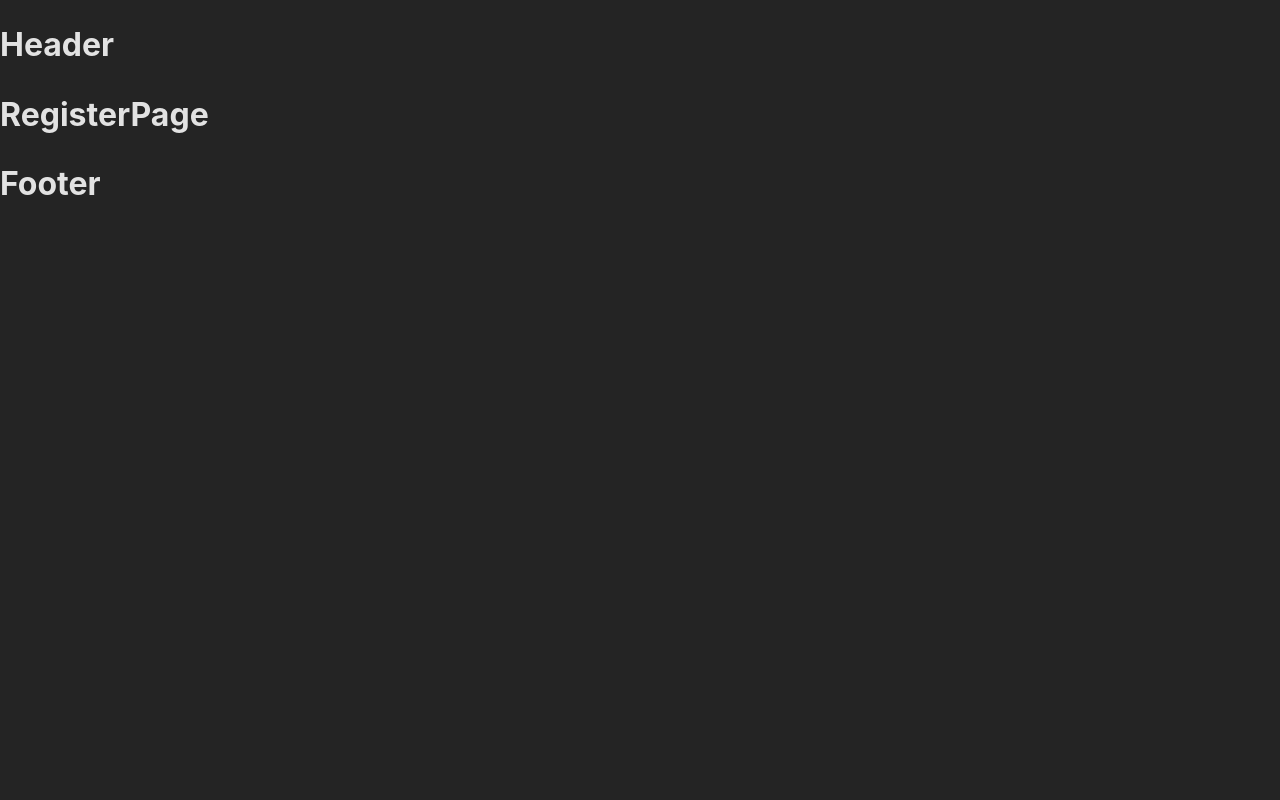
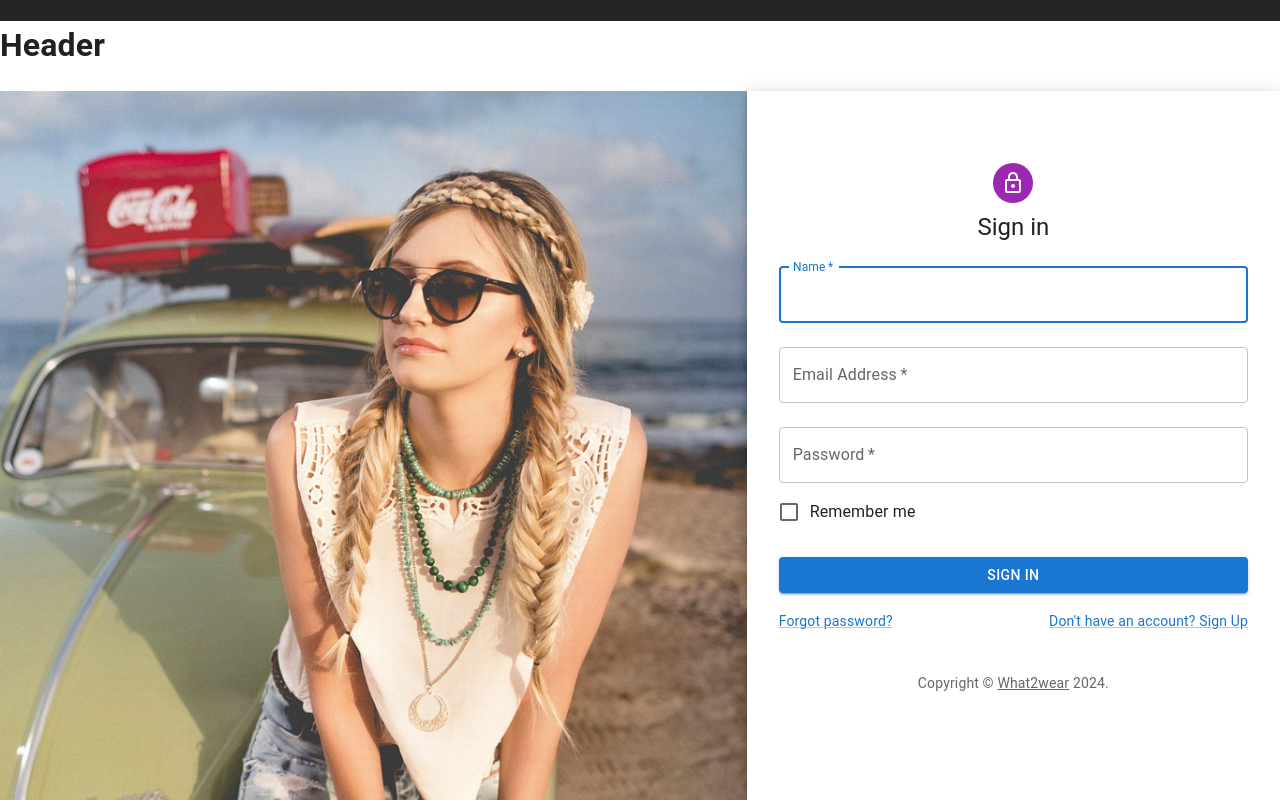
Before and after one commit to CristianMart1nez/What2Wear, a React (Vite) app in the folder what2wear/: page /register in a window 1280 px wide. Shown: the top 800 px of the page. Built offline with nearby package versions, Linux system fonts and the light colour scheme.

Commit message:
Styled register page and created services user.js

```diff
--- a/what2wear/src/App.jsx
+++ b/what2wear/src/App.jsx
@@ -1,5 +1,5 @@
 import { RouterProvider } from "react-router-dom";
-import { HomePage } from "./pages";
+import { HomePage } from "./pages/HomePage/HomePage";
 import { router } from "./router";
 import "./App.css";
 
--- a/what2wear/src/pages/RegisterPage/RegisterPage.jsx
+++ b/what2wear/src/pages/RegisterPage/RegisterPage.jsx
@@ -1,7 +1,169 @@
-import './RegisterPage.css'
+import Avatar from '@mui/material/Avatar';
+import Button from '@mui/material/Button';
+import CssBaseline from '@mui/material/CssBaseline';
+import TextField from '@mui/material/TextField';
+import FormControlLabel from '@mui/material/FormControlLabel';
+import Checkbox from '@mui/material/Checkbox';
+import Link from '@mui/material/Link';
+import Paper from '@mui/material/Paper';
+import Box from '@mui/material/Box';
+import Grid from '@mui/material/Grid';
+import LockOutlinedIcon from '@mui/icons-material/LockOutlined';
+import Typography from '@mui/material/Typography';
+import { createTheme, ThemeProvider } from '@mui/material/styles';
+import { useState } from 'react';
+import { userRegister } from '../../services/user';
 
-export const RegisterPage = () => {
+function Copyright(props) {
   return (
-    <h1>RegisterPage</h1>
-  )
+    <Typography variant="body2" color="text.secondary" align="center" {...props}>
+      {'Copyright © '}
+      <Link color="inherit" href="http://localhost:5173">
+        What2wear
+      </Link>{' '}
+      {new Date().getFullYear()}
+      {'.'}
+    </Typography>
+  );
 }
+
+// TODO remove, this demo shouldn't need to reset the theme.
+
+const defaultTheme = createTheme();
+
+export function RegisterPage() {
+
+  const[name, setName] = useState('')
+  const[email, setEmail] = useState('')
+  const[password, setPassword] = useState('')
+
+  const handleSubmit = async (event) => {
+    event.preventDefault();
+
+    try {
+      const response = await userRegister({
+        name: name,
+        email: email,
+        password: password
+      })
+
+      console.log(response)
+
+    } catch (error) {
+      console.log('Error Submit: ', error)
+    }
+  };
+
+  const handleName = (event) => {
+    setName(event.target.value)
+  }
+
+  const handleEmail = (event) => {
+    setEmail(event.target.value)
+  }
+
+  const handlePassword = (event) => {
+    setPassword (event.target.value)
+  }
+
+  return (
+    <ThemeProvider theme={defaultTheme}>
+      <Grid container component="main" sx={{ height: '100vh' }}>
+        <CssBaseline />
+        <Grid
+          item
+          xs={false}
+          sm={4}
+          md={7}
+          sx={{
+            backgroundImage: `url('src/assets/img-login-prueba.jpg')`,
+            backgroundRepeat: 'no-repeat',
+            backgroundColor: (t) =>
+              t.palette.mode === 'light' ? t.palette.grey[50] : t.palette.grey[900],
+            backgroundSize: 'cover',
+            backgroundPosition: 'right',
+          }}
+        />
+        <Grid item xs={12} sm={8} md={5} component={Paper} elevation={6} square>
+          <Box
+            sx={{
+              my: 8,
+              mx: 4,
+              display: 'flex',
+              flexDirection: 'column',
+              alignItems: 'center',
+            }}
+          >
+            <Avatar sx={{ m: 1, bgcolor: 'secondary.main' }}>
+              <LockOutlinedIcon />
+            </Avatar>
+            <Typography component="h1" variant="h5">
+              Sign in
+            </Typography>
+            <Box component="form" noValidate onSubmit={handleSubmit} sx={{ mt: 1 }}>
+            <TextField
+                margin="normal"
+                required
+                fullWidth
+                id="firstName"
+                label="Name"
+                name="firstName"
+                autoComplete="name"
+                autoFocus
+                onChange={(event) => handleName(event)}
+              />
+              <TextField
+                margin="normal"
+                required
+                fullWidth
+                id="email"
+                label="Email Address"
+                name="email"
+                autoComplete="email"
+                onChange={(event) => handleEmail(event)}
+
+              />
+              <TextField
+                margin="normal"
+                required
+                fullWidth
+                name="password"
+                label="Password"
+                type="password"
+                id="password"
+                autoComplete="current-password"
+                onChange={(event) => handlePassword (event)}
+
+              />
+              <FormControlLabel
+                control={<Checkbox value="remember" color="primary" />}
+                label="Remember me"
+              />
+              <Button
+                type="submit"
+                fullWidth
+                variant="contained"
+                sx={{ mt: 3, mb: 2 }}
+              >
+                Sign In
+              </Button>
+              <Grid container>
+                <Grid item xs>
+                  <Link href="#" variant="body2">
+                    Forgot password?
+                  </Link>
+                </Grid>
+                <Grid item>
+                  <Link href="#" variant="body2">
+                    {"Don't have an account? Sign Up"}
+                  </Link>
+                </Grid>
+              </Grid>
+              <Copyright sx={{ mt: 5 }} />
+            </Box>
+          </Box>
+        </Grid>
+      </Grid>
+    </ThemeProvider>
+  );
+}
--- /dev/null
+++ b/what2wear/src/services/user.js
@@ -0,0 +1,6 @@
+import { api } from "./config";
+
+export const userRegister = async (body) => {
+    const {data} = await api.post('auth/register', body)
+    return data
+}
```
Also changed, not shown: what2wear/src/pages/index.js (deleted, +0 -7 lines), what2wear/src/router/index.jsx (+8 -1 lines), what2wear/src/assets/img-login-prueba.jpg (added).
